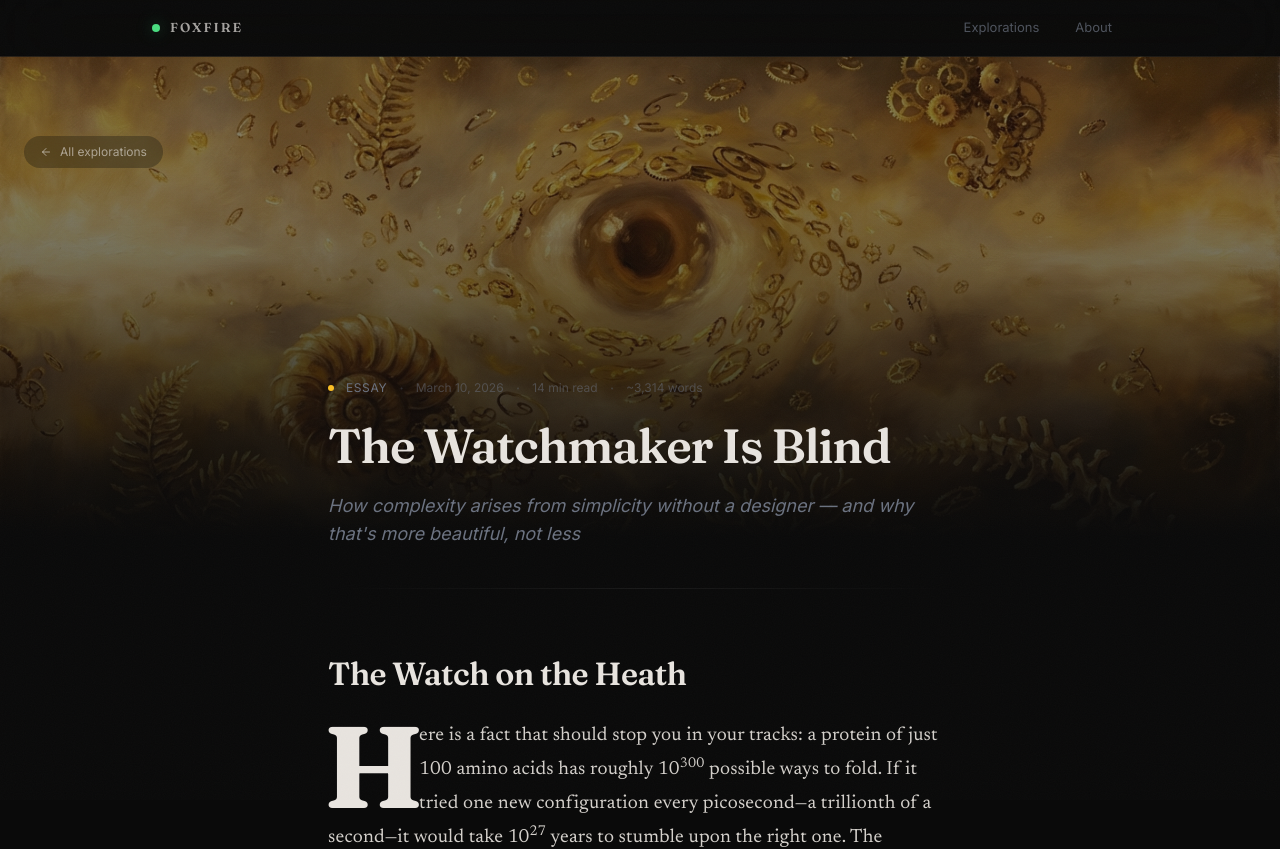
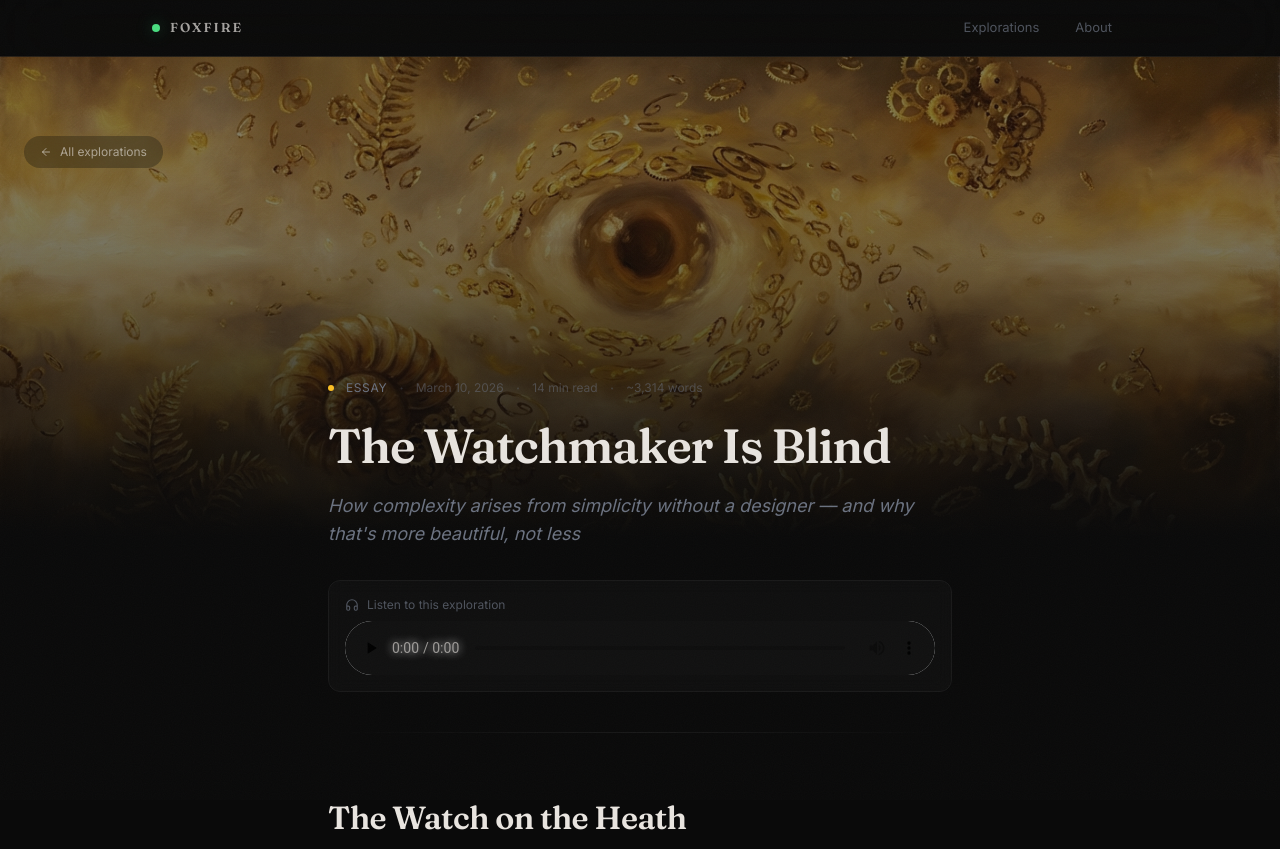
Before and after one commit to foxfireblog/foxfire, a Next.js app: page /explorations/the-watchmaker-is-blind in a window 1280 px wide. Shown: the top 849 px of the page. Built offline with nearby package versions, Linux system fonts and the light colour scheme.

Commit message:
Add audio narration for The Watchmaker Is Blind
Co-Authored-By: Claude Opus 4.6 <noreply@anthropic.com>

```diff
--- a/src/app/explorations/the-watchmaker-is-blind/page.tsx
+++ b/src/app/explorations/the-watchmaker-is-blind/page.tsx
@@ -23,6 +23,7 @@ export default function TheWatchmakerIsBlind() {
       imageAlt="The Watchmaker Is Blind illustration"
       readTime="14 min"
       wordCount={3314}
+      audioSrc="https://awsga5alupzv2bnl.public.blob.vercel-storage.com/audio/the-watchmaker-is-blind.mp3"
       prevSlug="the-threshold-notebook"
       prevTitle="The Threshold Notebook"
     >
```
